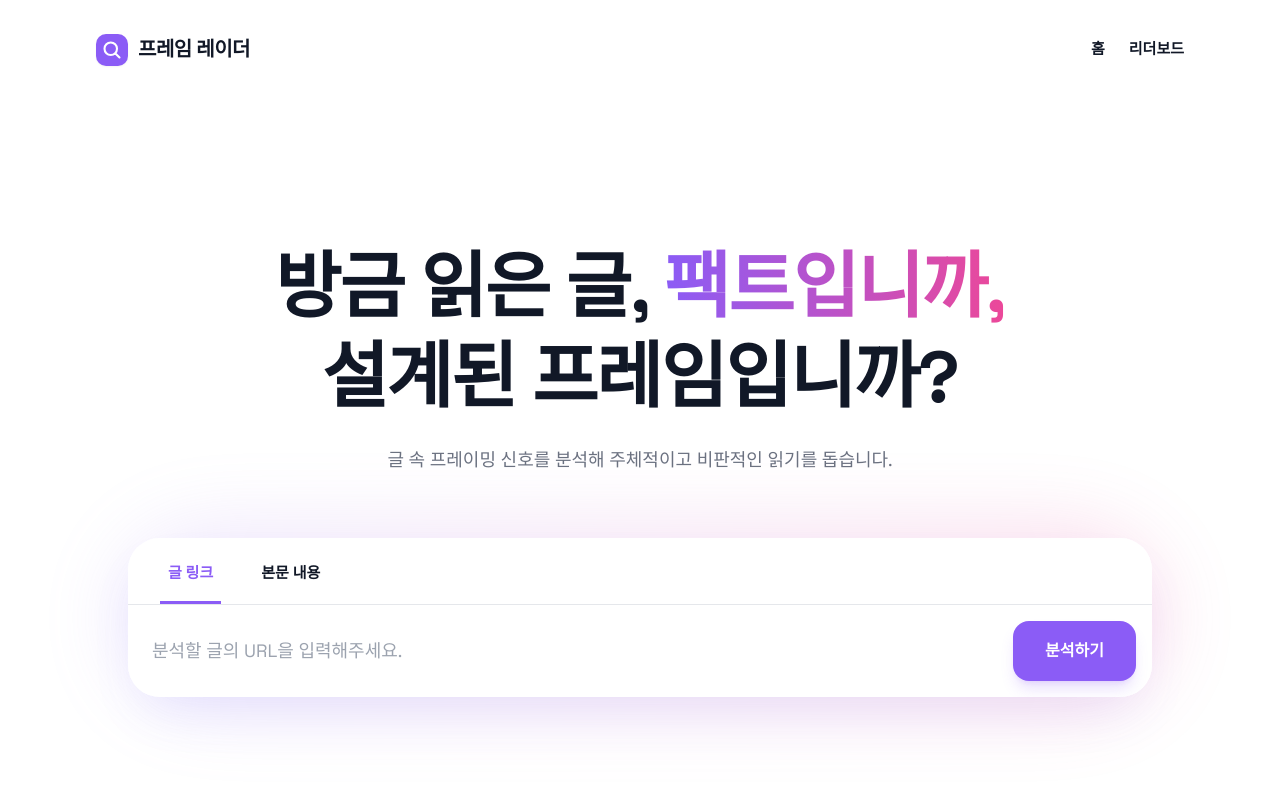
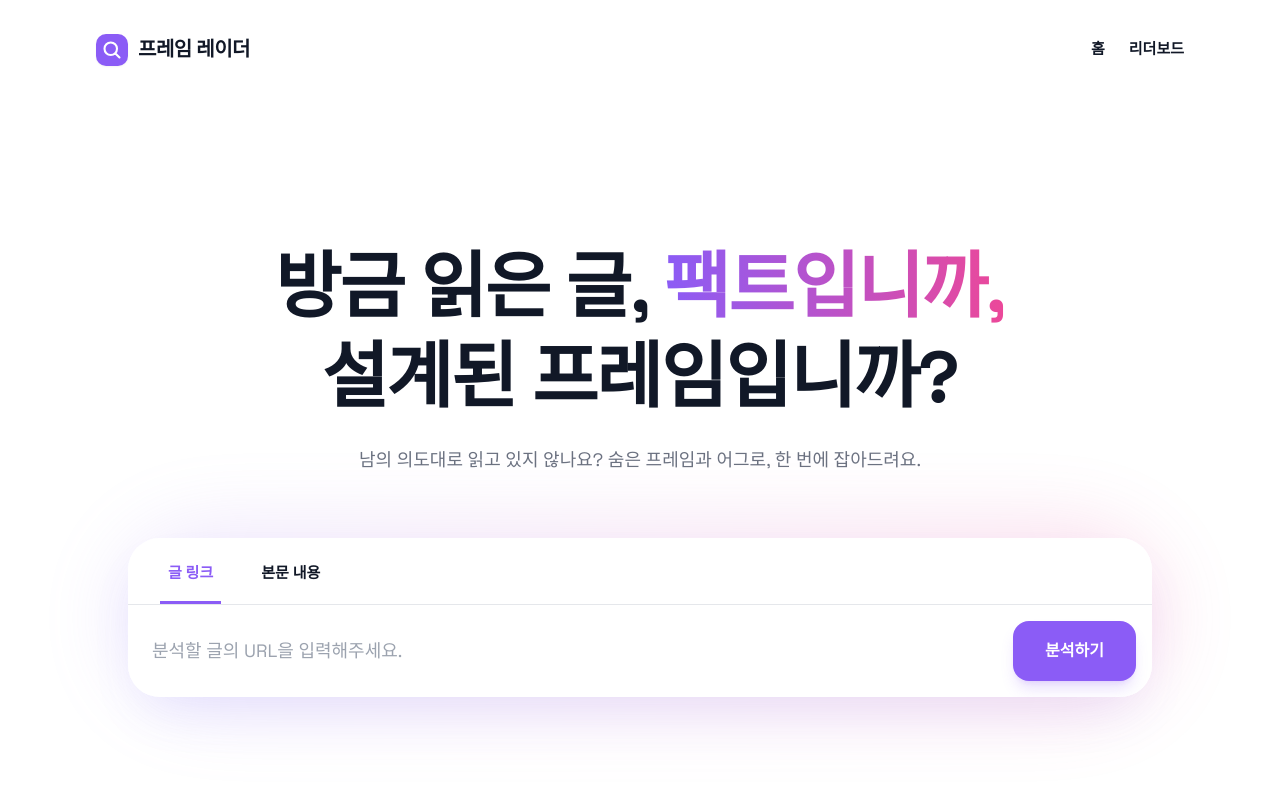
Before and after one commit to trulyj501/frameradar, a React (Vite) app in the folder frontend/: page / in a window 1280 px wide. Shown: the top 800 px of the page. Built offline with nearby package versions, Linux system fonts and the light colour scheme; no server answers.

Commit message:
UI: update copy & remove table padding

```diff
--- a/frontend/src/pages/HomePage.tsx
+++ b/frontend/src/pages/HomePage.tsx
@@ -164,7 +164,7 @@ export const HomePage = () => {
             설계된 프레임입니까?
           </h1>
           <p className="mt-4 max-w-2xl mx-auto text-base md:text-lg text-slate break-keep">
-            글 속 프레이밍 신호를 분석해 주체적이고 비판적인 읽기를 돕습니다.
+            남의 의도대로 읽고 있지 않나요? 숨은 프레임과 어그로, 한 번에 잡아드려요.
           </p>
         </div>
 
--- a/frontend/src/pages/LeaderboardPage.tsx
+++ b/frontend/src/pages/LeaderboardPage.tsx
@@ -90,7 +90,7 @@ export const LeaderboardPage = () => {
                       </div>
                     </span>
                   </th>
-                  <th className="px-4 py-3 whitespace-nowrap">분석일</th>
+                  <th className="pl-4 pr-0 py-3 whitespace-nowrap">분석일</th>
                 </tr>
               </thead>
               <tbody>
@@ -104,7 +104,7 @@ export const LeaderboardPage = () => {
                     </td>
                     <td className="px-4 py-3 font-semibold text-primary whitespace-nowrap">{row.total_score.toFixed(2)}</td>
                     <td className="px-4 py-3 text-slate whitespace-nowrap">{row.density.toFixed(4)}</td>
-                    <td className="px-4 py-3 text-slate whitespace-nowrap">{new Date(row.created_at).toLocaleDateString()}</td>
+                    <td className="pl-4 pr-0 py-3 text-slate whitespace-nowrap">{new Date(row.created_at).toLocaleDateString()}</td>
                   </tr>
                 ))}
 
```
Also changed, not shown: frontend/index.html (+1 -1 lines).
